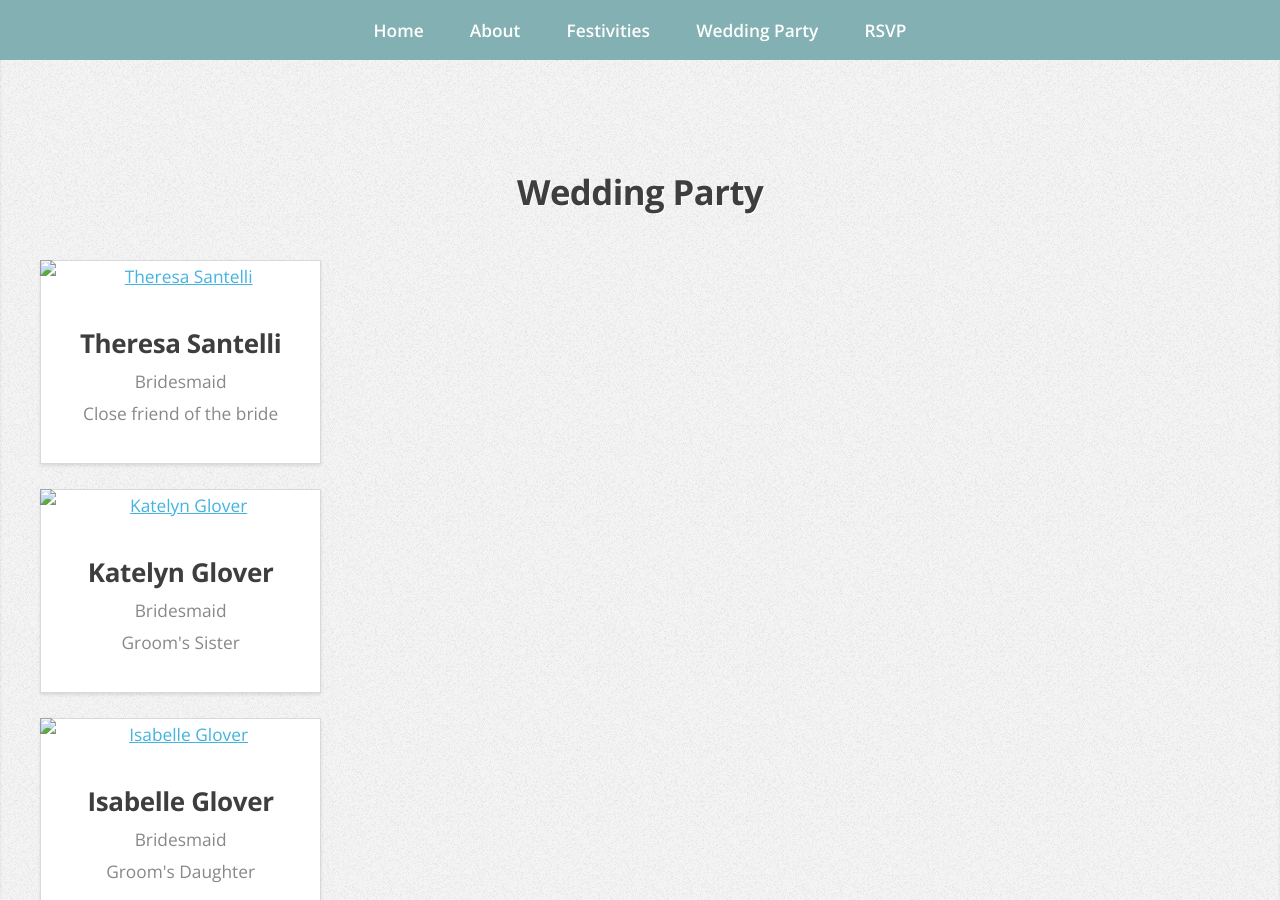
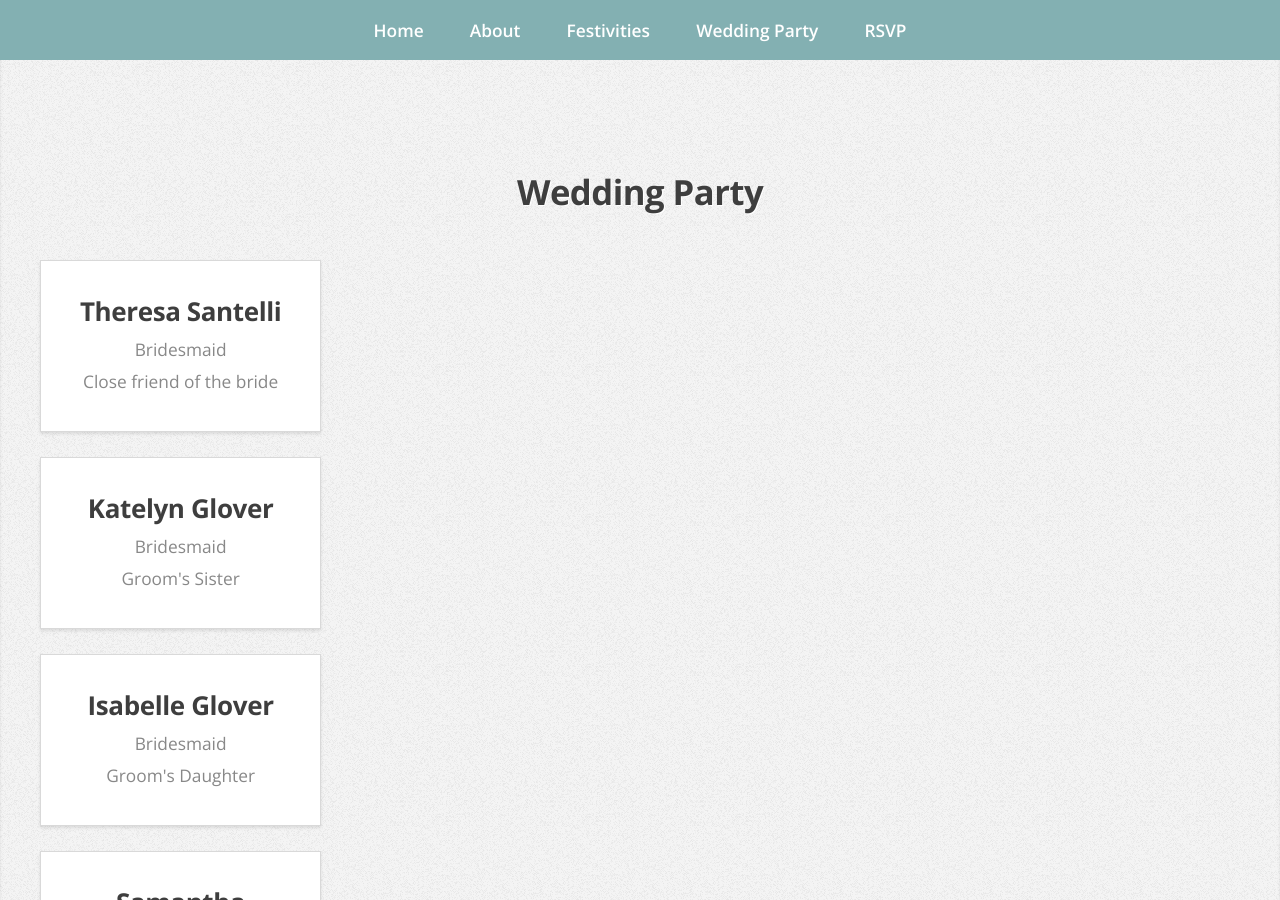
Before and after one commit to ersatzryan/wedding, a Jekyll site: the page built from index.html, in a window 1280 px wide and 900 px high, scrolled down 3955 px. Built offline with Jekyll 4.4.1, drawn with Linux system fonts in a browser that asks for light colours.

Commit message:
Remove wedding party pictures

```diff
--- a/_parts/wedding-party.html
+++ b/_parts/wedding-party.html
@@ -8,9 +8,6 @@
         {% cycle 'row start': '<div class="row">', nil, nil, nil %}
         <div class="3u">
           <article class="box style2">
-            <a href="#" class="image featured">
-              <img src="{{p.image_url}}" alt="{{ p.name }}">
-            </a>
             <h3>{{ p.name }}</h3>
             <p>
               {{ p.title }}
```
